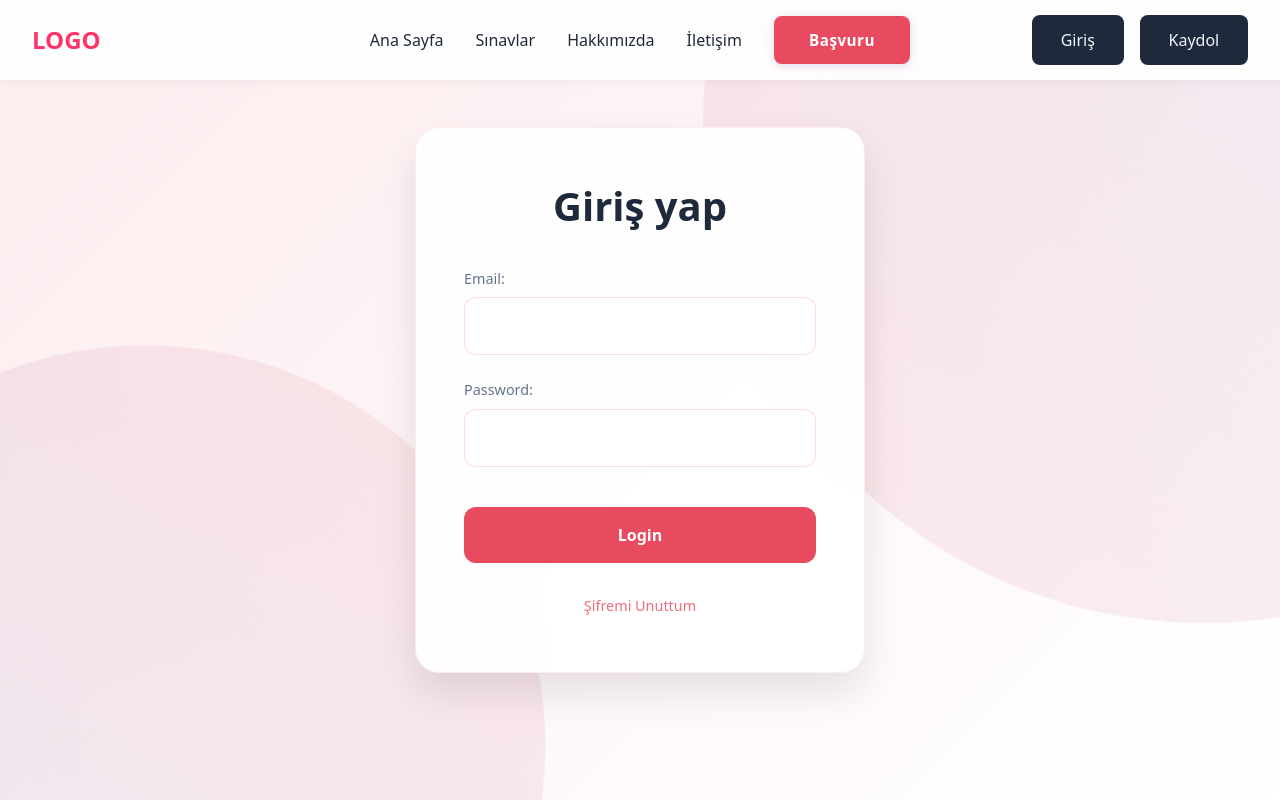
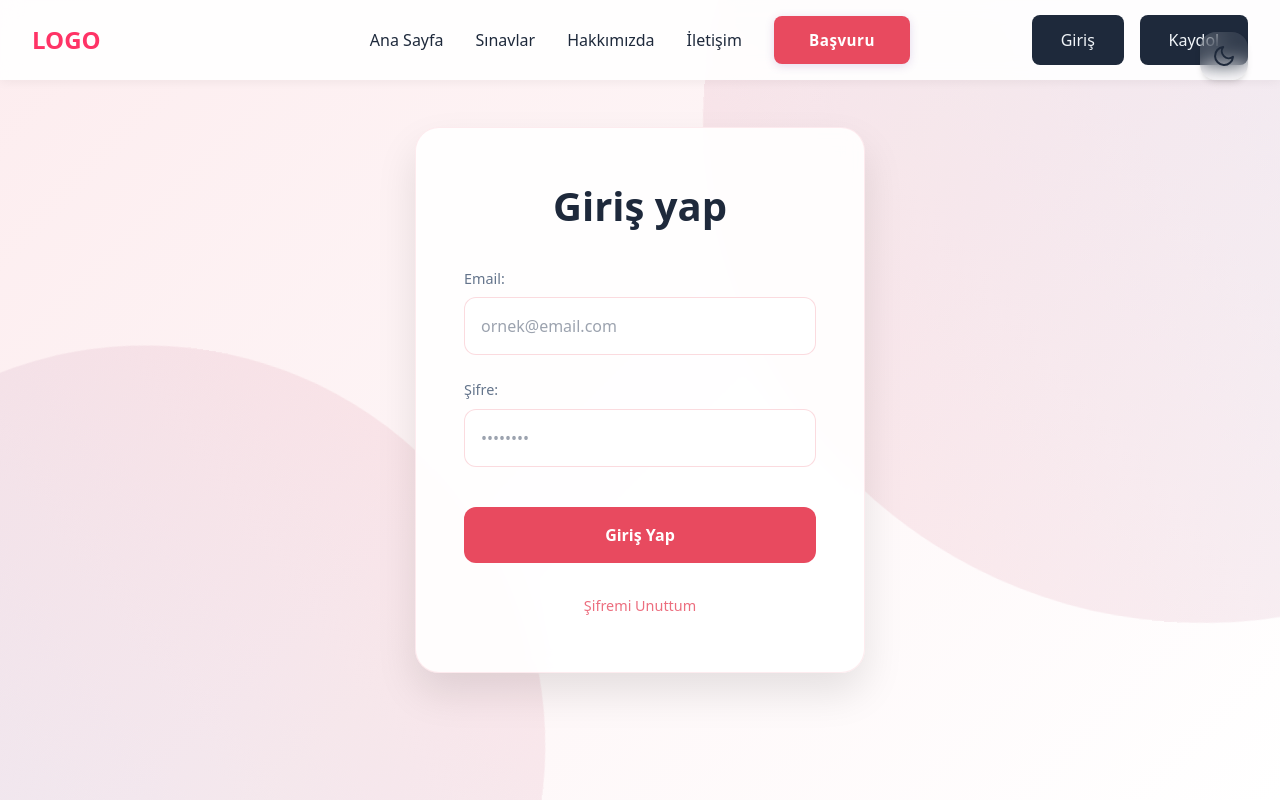
Before and after one commit to alifuatakbas/e-math-frontend, a Next.js app: page /login in a window 1280 px wide. Built offline with nearby package versions, Linux system fonts and the light colour scheme.

Commit message:
Login düzeni

```diff
--- a/app/components/LoginForm.tsx
+++ b/app/components/LoginForm.tsx
@@ -1,14 +1,28 @@
 "use client"
-import React, { useState } from 'react';
+import React, { useState, useEffect } from 'react';
 import { useRouter } from 'next/navigation';
 import styles from '../styles/Login.module.css';
+import { FiSun, FiMoon } from 'react-icons/fi';
 
 const Login: React.FC = () => {
   const router = useRouter();
+  const [darkMode, setDarkMode] = useState<boolean>(false);
   const [email, setEmail] = useState<string>('');
   const [password, setPassword] = useState<string>('');
   const [error, setError] = useState<string>('');
   const [message, setMessage] = useState<string>('');
+
+  useEffect(() => {
+    // Sayfa yüklendiğinde mevcut tema durumunu kontrol et
+    const isDark = document.documentElement.classList.contains('dark-theme');
+    setDarkMode(isDark);
+  }, []);
+
+  const toggleTheme = () => {
+    setDarkMode(!darkMode);
+    document.documentElement.classList.toggle('dark-theme');
+    document.body.style.backgroundColor = darkMode ? '#F8FAFC' : '#0F172A';
+  };
 
   const handleLogin = async (e: React.FormEvent<HTMLFormElement>) => {
     e.preventDefault();
@@ -50,7 +64,6 @@ const Login: React.FC = () => {
       return;
     }
 
-    // Email format kontrolü
     const emailRegex = /^[^\s@]+@[^\s@]+\.[^\s@]+$/;
     if (!emailRegex.test(email)) {
       setError('Geçersiz email formatı');
@@ -82,10 +95,18 @@ const Login: React.FC = () => {
       console.error('Error:', error);
       setError('Bir hata oluştu, lütfen tekrar deneyin');
     }
-};
+  };
 
   return (
     <div className={styles.loginContainer}>
+      <button
+        onClick={toggleTheme}
+        className={`${styles.themeToggle} ${darkMode ? styles.darkThemeToggle : ''}`}
+        aria-label="Toggle theme"
+      >
+        {darkMode ? <FiSun className={styles.themeIcon} /> : <FiMoon className={styles.themeIcon} />}
+      </button>
+
       <div className={styles.loginBox}>
         <h2 className={styles.title}>Giriş yap</h2>
         <form onSubmit={handleLogin} className={styles.form}>
@@ -98,10 +119,11 @@ const Login: React.FC = () => {
               onChange={(e) => setEmail(e.target.value)}
               required
               className={styles.input}
+              placeholder="ornek@email.com"
             />
           </div>
           <div className={styles.inputGroup}>
-            <label htmlFor="password" className={styles.label}>Password:</label>
+            <label htmlFor="password" className={styles.label}>Şifre:</label>
             <input
               type="password"
               id="password"
@@ -109,9 +131,12 @@ const Login: React.FC = () => {
               onChange={(e) => setPassword(e.target.value)}
               required
               className={styles.input}
+              placeholder="••••••••"
             />
           </div>
-          <button type="submit" className={styles.submitButton}>Login</button>
+          <button type="submit" className={styles.submitButton}>
+            Giriş Yap
+          </button>
         </form>
 
         <div className={styles.forgotPasswordContainer}>
--- a/app/components/RegisterForm.tsx
+++ b/app/components/RegisterForm.tsx
@@ -1,15 +1,28 @@
 "use client"
-import React, { useState } from 'react';
+import React, { useState, useEffect } from 'react';
 import { useRouter } from 'next/navigation';
-import styles from '../styles/Register.module.css';
+import styles from '../styles/.module.css';
+import { FiSun, FiMoon } from 'react-icons/fi';
 
 const Register: React.FC = () => {
   const router = useRouter();
-  const [fullName, setFullName] = useState<string>('');
+  const [darkMode, setDarkMode] = useState<boolean>(false);
   const [email, setEmail] = useState<string>('');
   const [password, setPassword] = useState<string>('');
   const [error, setError] = useState<string>('');
   const [message, setMessage] = useState<string>('');
+
+  useEffect(() => {
+    // Sayfa yüklendiğinde mevcut tema durumunu kontrol et
+    const isDark = document.documentElement.classList.contains('dark-theme');
+    setDarkMode(isDark);
+  }, []);
+
+  const toggleTheme = () => {
+    setDarkMode(!darkMode);
+    document.documentElement.classList.toggle('dark-theme');
+    document.body.style.backgroundColor = darkMode ? '#F8FAFC' : '#0F172A';
+  };
 
   const handleRegister = async (e: React.FormEvent<HTMLFormElement>) => {
     e.preventDefault();
@@ -17,57 +30,86 @@ const Register: React.FC = () => {
     setError('');
     setMessage('');
 
-    // FormData yerine JSON kullanıyoruz
-    const userData = {
-      full_name: fullName,
-      email: email,
-      password: password
-    };
+    const formData = new FormData();
+    formData.append('username', email);
+    formData.append('password', password);
 
     try {
-      const response = await fetch(`${process.env.NEXT_PUBLIC_API_URL}/register`, {
+      const response = await fetch(`${process.env.NEXT_PUBLIC_API_URL}/token`, {
+        method: 'POST',
+        body: formData
+      });
+
+      if (response.ok) {
+        const data = await response.json();
+        localStorage.setItem('token', data.access_token);
+        setMessage('Register successful!');
+
+        setTimeout(() => {
+          router.push('/');
+          router.refresh();
+        }, 1000);
+      } else {
+        const errorData = await response.json();
+        setError(errorData.detail || 'Register failed.');
+      }
+    } catch (error) {
+      setError('An error occurred. Please try again.');
+    }
+  };
+
+  const handleForgotPassword = async () => {
+    if (!email) {
+      setError('Lütfen email adresinizi girin');
+      return;
+    }
+
+    const emailRegex = /^[^\s@]+@[^\s@]+\.[^\s@]+$/;
+    if (!emailRegex.test(email)) {
+      setError('Geçersiz email formatı');
+      return;
+    }
+
+    try {
+      console.log('Sending request to:', `${process.env.NEXT_PUBLIC_API_URL}/forgot-password`);
+      console.log('With email:', email);
+
+      const response = await fetch(`${process.env.NEXT_PUBLIC_API_URL}/forgot-password`, {
         method: 'POST',
         headers: {
-          'Content-Type': 'application/json'
+          'Content-Type': 'application/json',
         },
-        body: JSON.stringify(userData)
+        body: JSON.stringify({ email })
       });
 
       const data = await response.json();
+      console.log('Response:', data);
 
       if (response.ok) {
-        setMessage('Kayıt başarılı!');
-
-        // Yönlendirme öncesi kısa bir bekleme
-        setTimeout(() => {
-          router.push('/login');
-        }, 1500);
+        setMessage('Şifre sıfırlama linki email adresinize gönderildi');
+        setError('');
       } else {
-        setError(data.detail || 'Kayıt başarısız.');
+        setError(data.detail || 'Bu email adresi sistemde kayıtlı değil');
       }
     } catch (error) {
-      console.error('Kayıt hatası:', error);
-      setError('Bir hata oluştu. Lütfen tekrar deneyin.');
+      console.error('Error:', error);
+      setError('Bir hata oluştu, lütfen tekrar deneyin');
     }
   };
 
   return (
-    <div className={styles.registerContainer}>
-      <div className={styles.registerBox}>
-        <h2 className={styles.title}>Kaydol</h2>
+    <div className={styles.RegisterContainer}>
+      <button
+        onClick={toggleTheme}
+        className={`${styles.themeToggle} ${darkMode ? styles.darkThemeToggle : ''}`}
+        aria-label="Toggle theme"
+      >
+        {darkMode ? <FiSun className={styles.themeIcon} /> : <FiMoon className={styles.themeIcon} />}
+      </button>
+
+      <div className={styles.RegisterBox}>
+        <h2 className={styles.title}>Giriş yap</h2>
         <form onSubmit={handleRegister} className={styles.form}>
-          <div className={styles.inputGroup}>
-            <label htmlFor="fullName" className={styles.label}>Adınız:</label>
-            <input
-              type="text"
-              id="fullName"
-              value={fullName}
-              onChange={(e) => setFullName(e.target.value)}
-              required
-              className={styles.input}
-              placeholder="Adınızı girin"
-            />
-          </div>
           <div className={styles.inputGroup}>
             <label htmlFor="email" className={styles.label}>Email:</label>
             <input
@@ -77,7 +119,7 @@ const Register: React.FC = () => {
               onChange={(e) => setEmail(e.target.value)}
               required
               className={styles.input}
-              placeholder="Email adresinizi girin"
+              placeholder="ornek@email.com"
             />
           </div>
           <div className={styles.inputGroup}>
@@ -89,16 +131,26 @@ const Register: React.FC = () => {
               onChange={(e) => setPassword(e.target.value)}
               required
               className={styles.input}
-              placeholder="Şifrenizi girin"
-              minLength={6}
+              placeholder="••••••••"
             />
           </div>
           <button type="submit" className={styles.submitButton}>
-            Kaydol
+            Giriş Yap
           </button>
         </form>
+
+        <div className={styles.forgotPasswordContainer}>
+          <button
+            onClick={handleForgotPassword}
+            className={styles.forgotPasswordButton}
+            type="button"
+          >
+            Şifremi Unuttum
+          </button>
+        </div>
+
         {error && <p className={styles.error}>{error}</p>}
-        {message && <p className={styles.success}>{message}</p>}
+        {message && <p className={styles.message}>{message}</p>}
       </div>
     </div>
   );
--- a/app/styles/Login.module.css
+++ b/app/styles/Login.module.css
@@ -1,4 +1,48 @@
 /* styles/Login.module.css */
+.themeToggle {
+  position: fixed;
+  top: 2rem;
+  right: 2rem;
+  width: 3rem;
+  height: 3rem;
+  border-radius: 1rem;
+  border: none;
+  background: rgba(255, 255, 255, 0.1);
+  backdrop-filter: blur(10px);
+  cursor: pointer;
+  display: flex;
+  align-items: center;
+  justify-content: center;
+  z-index: 1000;
+  transition: all 0.3s ease;
+  box-shadow: 0 4px 6px -1px rgba(0, 0, 0, 0.1),
+              0 2px 4px -1px rgba(0, 0, 0, 0.06);
+}
+
+.darkThemeToggle {
+  background: rgba(0, 0, 0, 0.2);
+}
+
+.themeToggle:hover {
+  transform: scale(1.05);
+  background: rgba(255, 255, 255, 0.2);
+}
+
+.darkThemeToggle:hover {
+  background: rgba(0, 0, 0, 0.3);
+}
+
+.themeIcon {
+  width: 1.5rem;
+  height: 1.5rem;
+  color: #1E293B;
+  transition: color 0.3s ease;
+}
+
+.darkThemeToggle .themeIcon {
+  color: #F1F5F9;
+}
+
 .loginContainer {
   display: flex;
   justify-content: center;
--- a/app/styles/Register.module.css
+++ b/app/styles/Register.module.css
@@ -1,4 +1,48 @@
 /* styles/Register.module.css */
+.themeToggle {
+  position: fixed;
+  top: 2rem;
+  right: 2rem;
+  width: 3rem;
+  height: 3rem;
+  border-radius: 1rem;
+  border: none;
+  background: rgba(255, 255, 255, 0.1);
+  backdrop-filter: blur(10px);
+  cursor: pointer;
+  display: flex;
+  align-items: center;
+  justify-content: center;
+  z-index: 1000;
+  transition: all 0.3s ease;
+  box-shadow: 0 4px 6px -1px rgba(0, 0, 0, 0.1),
+              0 2px 4px -1px rgba(0, 0, 0, 0.06);
+}
+
+.darkThemeToggle {
+  background: rgba(0, 0, 0, 0.2);
+}
+
+.themeToggle:hover {
+  transform: scale(1.05);
+  background: rgba(255, 255, 255, 0.2);
+}
+
+.darkThemeToggle:hover {
+  background: rgba(0, 0, 0, 0.3);
+}
+
+.themeIcon {
+  width: 1.5rem;
+  height: 1.5rem;
+  color: #1E293B;
+  transition: color 0.3s ease;
+}
+
+.darkThemeToggle .themeIcon {
+  color: #F1F5F9;
+}
+
 .registerContainer {
   display: flex;
   justify-content: center;
```
